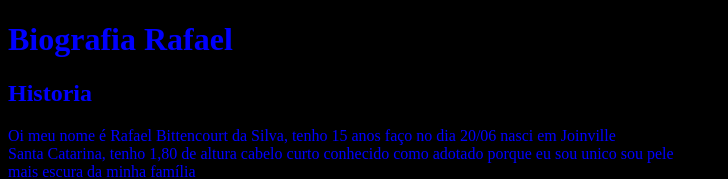
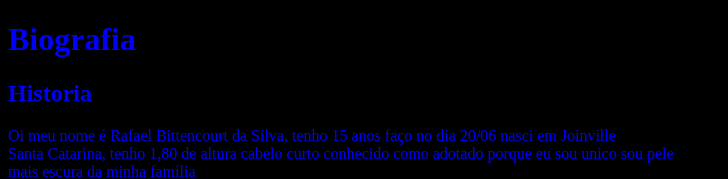
Before and after one commit to Rafabitte1/Rafael-B, a plain HTML site: page index.html in a window 1280 px wide. Shown: the top 179 px of the page, without its empty margins (0-728 px from the left). Drawn offline with Linux system fonts and the light colour scheme.

Commit message:
título index.html
mais ou menos

```diff
--- a/index.html
+++ b/index.html
@@ -17,7 +17,7 @@ body {background-color: black;color: blue;}
 
 
 
-<h1>Biografia Rafael</h1>
+<h1>Biografia </h1>
 
 
 <h2> Historia </h2>
```
